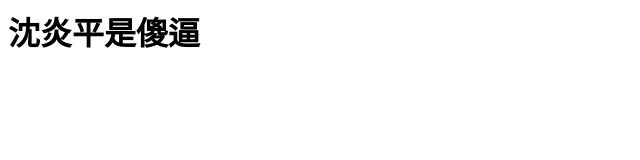
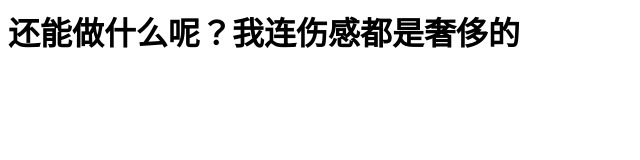
Before and after one commit to beizili/beizili.github.io, a plain HTML site: page index.html in a window 1280 px wide. Shown: the whole page, without its empty margins (0-640 px from the left). Drawn offline with Linux system fonts and the light colour scheme.

Commit message:
远端更新测试

```diff
--- a/index.html
+++ b/index.html
@@ -1,6 +1,6 @@
 <html>
 <body>
-<h1>沈炎平是傻逼</h1>
+<h1>还能做什么呢？我连伤感都是奢侈的</h1>
 <div><img src=""></div>
 </body>
 </html>
```
